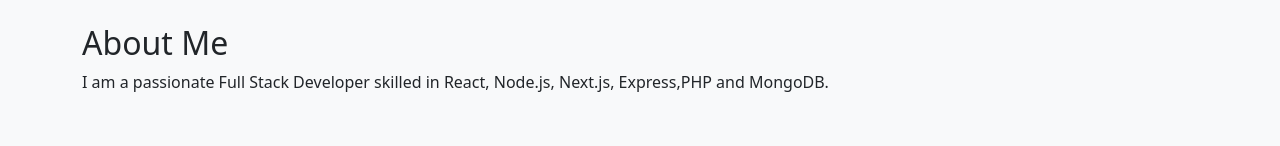
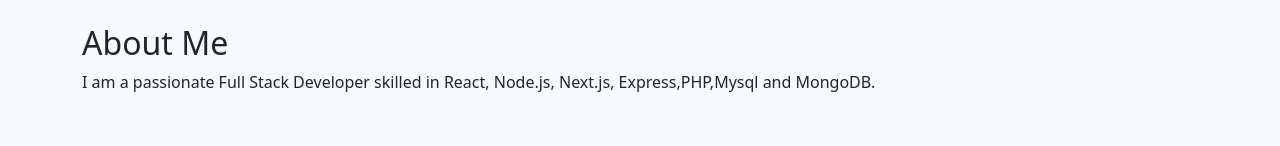
Before and after one commit to Melkzedk/my-resume, a React (Create React App) app: page / in a window 1280 px wide. Shown: the part 324-470 px from the top of the page. Built offline with nearby package versions, Linux system fonts and the light colour scheme.

Commit message:
small changes

```diff
--- a/src/components/About.js
+++ b/src/components/About.js
@@ -12,7 +12,7 @@ export default function About() {
       <h2>About Me</h2>
       <p>
         I am a passionate Full Stack Developer skilled in React, Node.js,
-        Next.js, Express,PHP and MongoDB.
+        Next.js, Express,PHP,Mysql and MongoDB.
       </p>
     </motion.section>
   );
```
